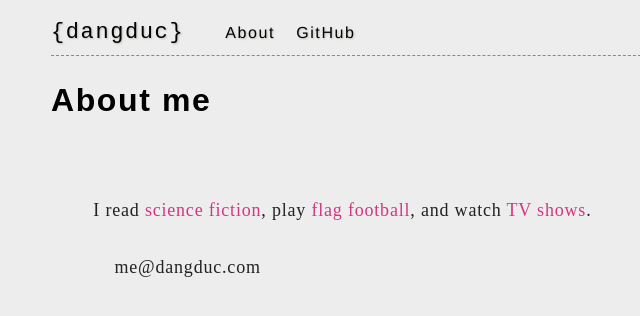
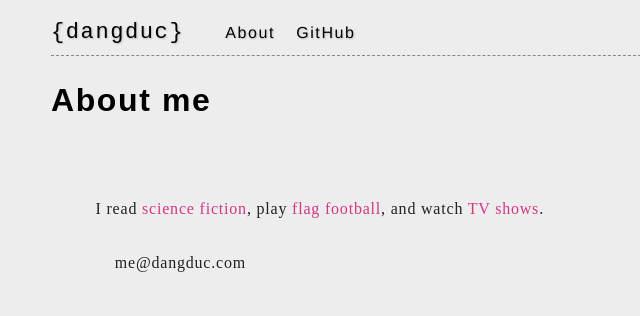
Before and after one commit to dangduc/dangduc.github.com, a Jekyll site: the page built from about-me.md, in a window 1280 px wide. Shown: the top 316 px of the page, without its empty margins (289-929 px from the left). Built offline with Jekyll 4.4.1, drawn with Linux system fonts in a browser that asks for light colours; Markdown is read by kramdown in place of the engine named in the settings.

Commit message:
Update style.css
rm posts <p> text shadow and reduced font size

```diff
--- a/css/style.css
+++ b/css/style.css
@@ -104,11 +104,9 @@ div.post {
 div.post p {
   font-family: adelle, serif;
   color: #222222;
-  font-size: 18px;
+  font-size: 16px;
   padding: 10px 0 10px 0;
   margin: 0 0 10px 0;
-  text-shadow: #EDEDED 1px 1px 1px;
-
 }
 
 div.post h1 {
```
